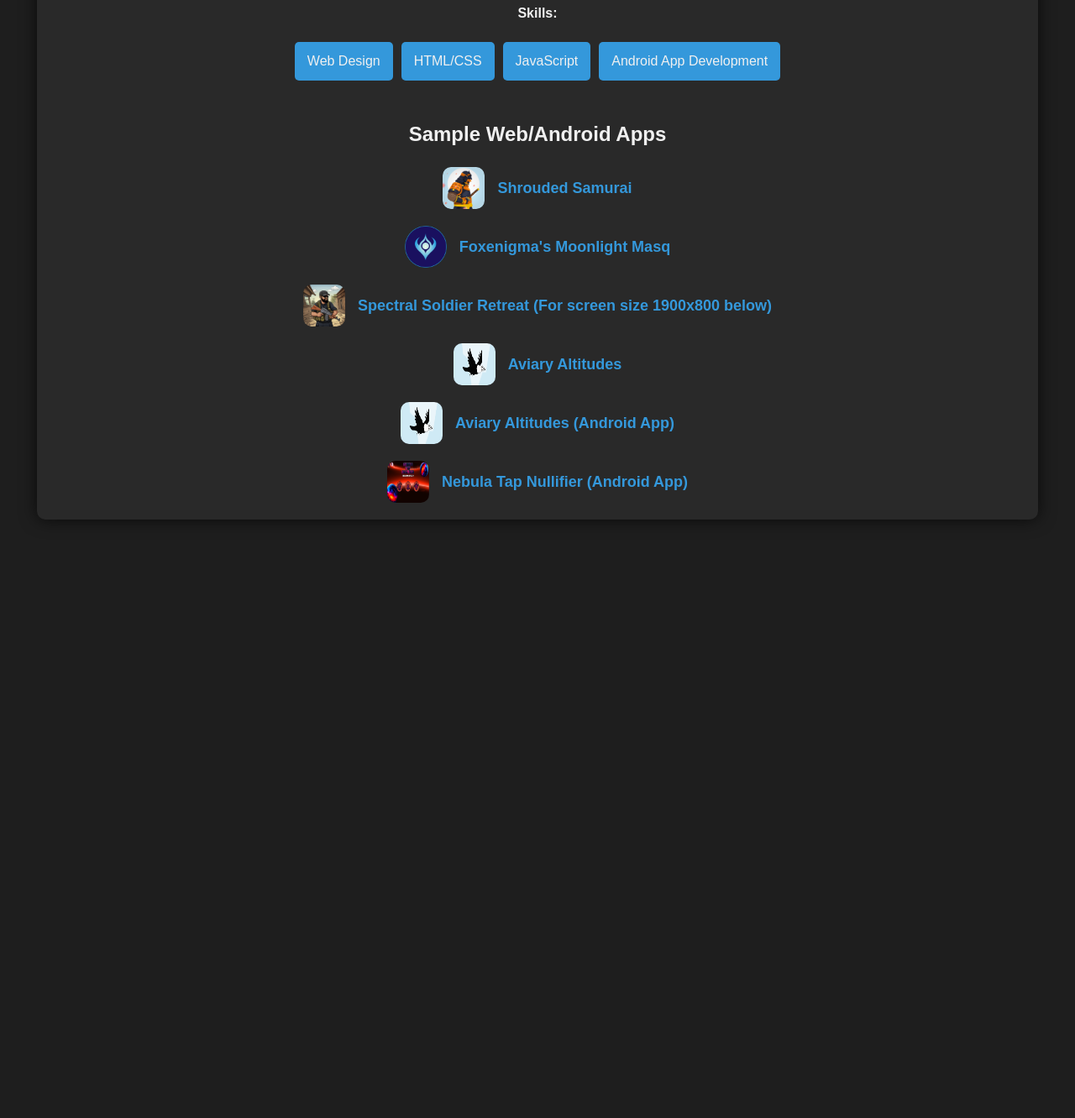
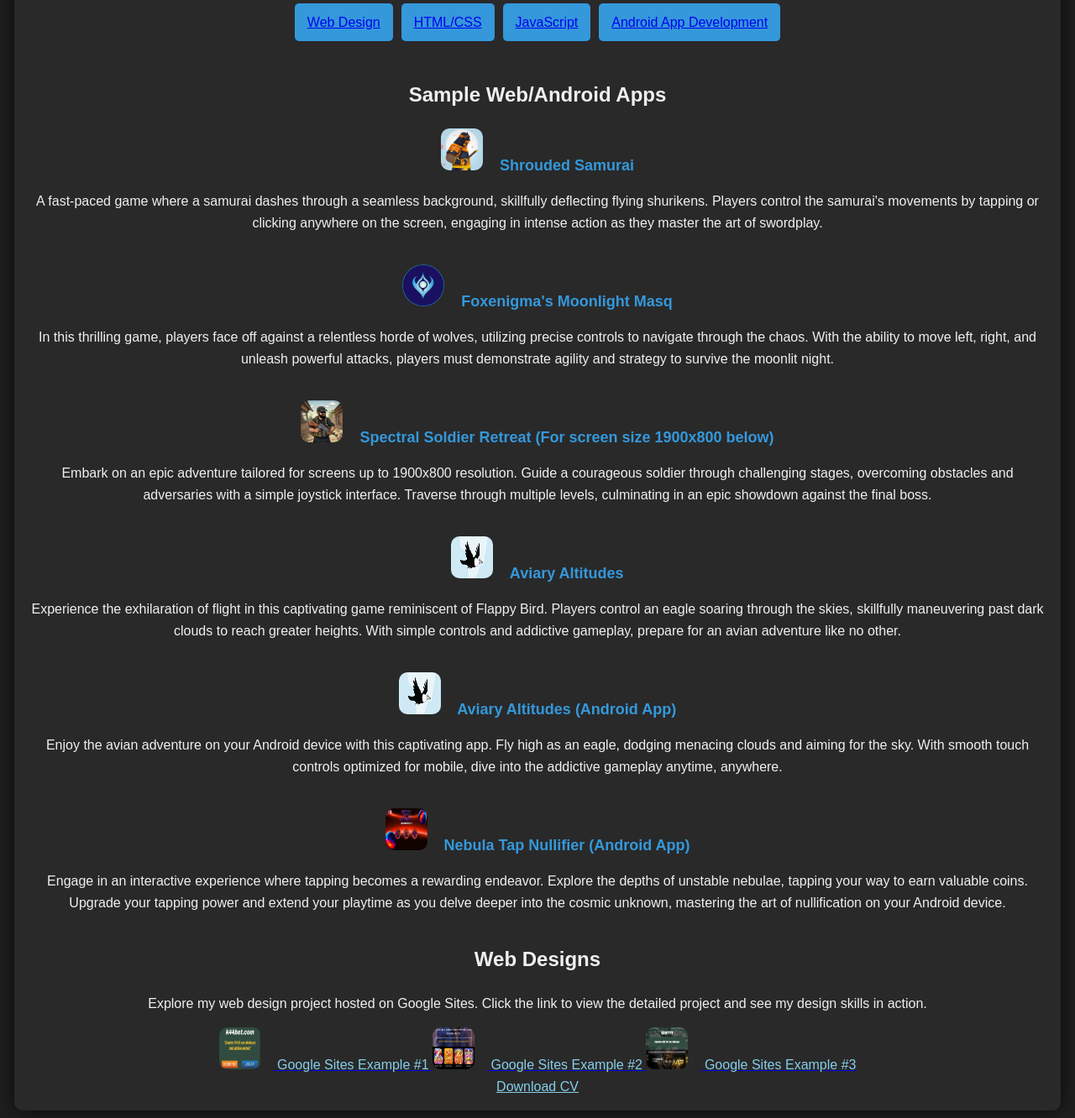
Before and after one commit to Benedict0530/Portfolio, a plain HTML site: page index.html in a window 1280 px wide. Shown: the part 408-1740 px from the top of the page at 84% size. Before the commit the page ends 1077 px from the top, so only its background shows below. Drawn offline with Linux system fonts and the light colour scheme.

Commit message:
Add files via upload

```diff
--- a/index.html
+++ b/index.html
@@ -26,9 +26,9 @@
         }
 
         #container {
-          max-width: 90%;
-          margin: 50px auto;
-          padding: 20px;
+          max-width: 95%;
+          margin: 20px auto;
+          padding: 15px;
           background-color: #292929;
           box-shadow: 0 0 20px rgba(0, 0, 0, 0.7);
           border-radius: 10px;
@@ -38,8 +38,9 @@
         }
 
         #profile img {
-          width: 150px;
-          height: 150px;
+          width: 100%;
+          max-width: 150px;
+          height: auto;
           border-radius: 50%;
           object-fit: cover;
           border: 5px solid #333;
@@ -52,7 +53,7 @@
         }
 
         #name {
-          font-size: 36px;
+          font-size: 28px;
           margin-top: 20px;
           margin-bottom: 10px;
           color: #3498db;
@@ -168,20 +169,60 @@
           }
 
           .skills li {
-            width: 100%;
+            width: auto;
             text-align: center;
           }
 
           .project {
-            flex-direction: column;
+    margin-top: 20px;
+    display: flex;
+    justify-content: center;
     align-items: center;
+    animation: fadeIn 1s ease-in-out;
+}
+
+.project-content {
+    text-align: center; /* Center align all content */
+    display: flex;
+    flex-direction: column; /* Stack icon and name vertically */
+    align-items: center; /* Center align items horizontally */
 }
 
 .project-icon {
-            margin-right: 0;
-            margin-bottom: 10px;
+    width: 50px;
+    height: 50px;
+    border-radius: 10px;
+    margin-bottom: 10px; /* Adds spacing between icon and name */
 }
+
+.project-name {
+    display: block;
+    color: #3498db;
+    font-weight: bold;
+    font-size: 18px;
+    margin-bottom: 5px; /* Adds spacing between name and description */
 }
+
+
+
+
+.project-description {
+    margin-top: 10px;
+    text-align: justify;
+}
+
+        }
+        .cv-link {
+          margin-top: 20%;
+    color: #3498db;
+    text-decoration: none;
+    font-weight: bold;
+}
+
+.cv-link:hover {
+    text-decoration: underline;
+}
+
     </style>
 </head>
 <body>
@@ -201,42 +242,119 @@
     <div class="skills">
       <p>Skills:</p>
       <ul>
-            <li>Web Design</li>
-            <li>HTML/CSS</li>
-            <li>JavaScript</li>
-            <li>Android App Development</li>
+          <li><a href="#web-design">Web Design</a></li>
+          <li><a href="#shrouded-samurai">HTML/CSS</a></li>
+          <li><a href="#shrouded-samurai">JavaScript</a></li>
+          <li><a href="#nebula-tap-nullifier">Android App Development</a></li>
           <!-- Add more skills as needed -->
       </ul>
   </div>
-
     <!-- Project Title -->
     <div class="project-title">Sample Web/Android Apps</div>
 
     <!-- Projects -->
-    <div class="project">
+    <div id="shrouded-samurai" class="project">
+      <div class="project-content">
+          <a href="ShroudedSamurai/index.html" target="_blank">
               <img class="project-icon" src="shroudedlogo.png" alt="Shrouded Samurai Icon">
-        <a href="ShroudedSamurai/index.html">Shrouded Samurai</a>
-    </div>
-    <div class="project">
-        <img class="project-icon" src="MoonlightIcon.png" alt="Moonlight Masq Icon">
-        <a href="Moonlight/menu.html">Foxenigma's Moonlight Masq</a>
-    </div>
-    <div class="project">
-        <img class="project-icon" src="soldier.png" alt="Spectral Soldier Icon">
-        <a href="Spectral/index.html" target="_blank">Spectral Soldier Retreat (For screen size 1900x800 below)</a>
-    </div>
-    <div class="project">
-        <img class="project-icon" src="aviary.png" alt="Aviary Altitudes Icon">
-        <a href="AviaryAltitudes/index.html">Aviary Altitudes</a>
-    </div>
-    <div class="project">
-        <img class="project-icon" src="aviary.png" alt="Aviary Altitudes Android Icon">
-        <a href="https://drive.google.com/file/d/1tGrsrMKeIKceftTyLYQOqN7fYlyCUG51/view?usp=sharing" target="_blank">Aviary Altitudes (Android App)</a>
-    </div>
-    <div class="project">
-        <img class="project-icon" src="nebula.png" alt="Nebula Tap Nullifier Icon">
-        <a href="https://drive.google.com/file/d/1jBE2duI1ESlN-rMzADa5zDA_yPnMrpGP/view?usp=sharing" target="_blank">Nebula Tap Nullifier (Android App)</a>
+              <span class="project-name">Shrouded Samurai</span>
+          </a>
+          <div class="project-description">
+              <p>A fast-paced game where a samurai dashes through a seamless background, skillfully deflecting flying shurikens. Players control the samurai's movements by tapping or clicking anywhere on the screen, engaging in intense action as they master the art of swordplay.</p>
           </div>
       </div>
+  </div>
+
+  <div id="moonlight-masq" class="project">
+    <div class="project-content">
+          <a href="Moonlight/menu.html" target="_blank">
+              <img class="project-icon" src="MoonlightIcon.png" alt="Moonlight Masq Icon">
+              <span class="project-name">Foxenigma's Moonlight Masq</span>
+          </a>
+          <div class="project-description">
+              <p>In this thrilling game, players face off against a relentless horde of wolves, utilizing precise controls to navigate through the chaos. With the ability to move left, right, and unleash powerful attacks, players must demonstrate agility and strategy to survive the moonlit night.</p>
+          </div>
+      </div>
+  </div>
+
+  <div id="spectral-soldier" class="project">
+    <div class="project-content">
+          <a href="Spectral/index.html" target="_blank">
+              <img class="project-icon" src="soldier.png" alt="Spectral Soldier Icon">
+              <span class="project-name">Spectral Soldier Retreat (For screen size 1900x800 below)</span>
+          </a>
+          <div class="project-description">
+              <p>Embark on an epic adventure tailored for screens up to 1900x800 resolution. Guide a courageous soldier through challenging stages, overcoming obstacles and adversaries with a simple joystick interface. Traverse through multiple levels, culminating in an epic showdown against the final boss.</p>
+          </div>
+      </div>
+  </div>
+
+  <div id="aviary-altitudes" class="project">
+    <div class="project-content">
+          <a href="AviaryAltitudes/index.html" target="_blank">
+              <img class="project-icon" src="aviary.png" alt="Aviary Altitudes Icon">
+              <span class="project-name">Aviary Altitudes</span>
+          </a>
+          <div class="project-description">
+              <p>Experience the exhilaration of flight in this captivating game reminiscent of Flappy Bird. Players control an eagle soaring through the skies, skillfully maneuvering past dark clouds to reach greater heights. With simple controls and addictive gameplay, prepare for an avian adventure like no other.</p>
+          </div>
+      </div>
+  </div>
+
+  <div id="aviary-altitudes-android" class="project">
+    <div class="project-content">
+          <a href="https://drive.google.com/file/d/1tGrsrMKeIKceftTyLYQOqN7fYlyCUG51/view?usp=sharing" target="_blank">
+              <img class="project-icon" src="aviary.png" alt="Aviary Altitudes Android Icon">
+              <span class="project-name">Aviary Altitudes (Android App)</span>
+          </a>
+          <div class="project-description">
+              <p>Enjoy the avian adventure on your Android device with this captivating app. Fly high as an eagle, dodging menacing clouds and aiming for the sky. With smooth touch controls optimized for mobile, dive into the addictive gameplay anytime, anywhere.</p>
+          </div>
+      </div>
+  </div>
+
+  <div id="nebula-tap-nullifier" class="project">
+    <div class="project-content">
+          <a href="https://drive.google.com/file/d/1jBE2duI1ESlN-rMzADa5zDA_yPnMrpGP/view?usp=sharing" target="_blank">
+              <img class="project-icon" src="nebula.png" alt="Nebula Tap Nullifier Icon">
+              <span class="project-name">Nebula Tap Nullifier (Android App)</span>
+          </a>
+          <div class="project-description">
+              <p>Engage in an interactive experience where tapping becomes a rewarding endeavor. Explore the depths of unstable nebulae, tapping your way to earn valuable coins. Upgrade your tapping power and extend your playtime as you delve deeper into the cosmic unknown, mastering the art of nullification on your Android device.</p>
+          </div>
+      </div>
+
+  </div>
+ <!-- Web Designs -->
+ <div id="web-design" class="websites">
+  <h2>Web Designs</h2>
+  <!-- Add a link to your Google Sites page -->
+  <div class="project-content">
+
+    <div class="project-description">
+        <p>Explore my web design project hosted on Google Sites. Click the link to view the detailed project and see my design skills in action.</p>
+    </div>
+    <a href="https://sites.google.com/view/k44betcomganher30grtisagora/" target="_blank">
+      <img class="project-icon" src="k44icon.png" alt="Website Icon">
+      <span class="project-name" style="color: skyblue;">Google Sites Example #1</span>
+  </a>
+  <a href="https://sites.google.com/view/ganhe-r30-em-dinheiro-real-grt/home?authuser=0" target="_blank">
+    <img class="project-icon" src="Encontre.png" alt="Website Icon">
+    <span class="project-name"style="color: skyblue;">Google Sites Example #2</span>
+</a>
+<a href="https://sites.google.com/view/gin777ganher30grtisagora/sobre-o-gin777" target="_blank">
+  <img class="project-icon" src="gin777.png" alt="Website Icon">
+  <span class="project-name"style="color: skyblue;">Google Sites Example #3</span>
+</a>
+
+</div>
+
+
+</div>
 </body>
+<footer>
+
+  <a style="color: skyblue;" href="https://www.canva.com/design/DAF_tX02RDg/ZY_YtQGBT79AuddwXFOwIQ/view?utm_content=DAF_tX02RDg&utm_campaign=designshare&utm_medium=link&utm_source=editor" target="_blank">Download CV</a>
+
+</footer>
 </html>
```
Also changed, not shown: Encontre.png (added), gin777.png (added), k44icon.png (added). Lines whose indentation alone changed are shown as unchanged.
